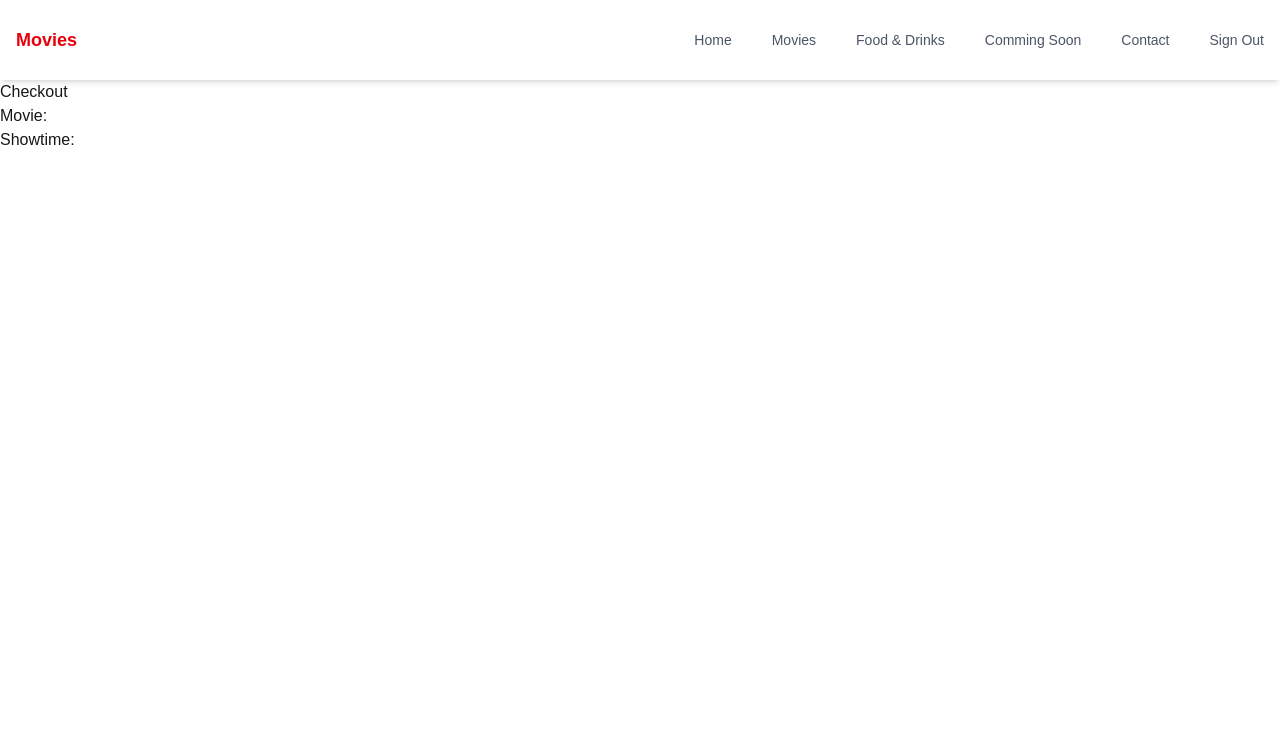
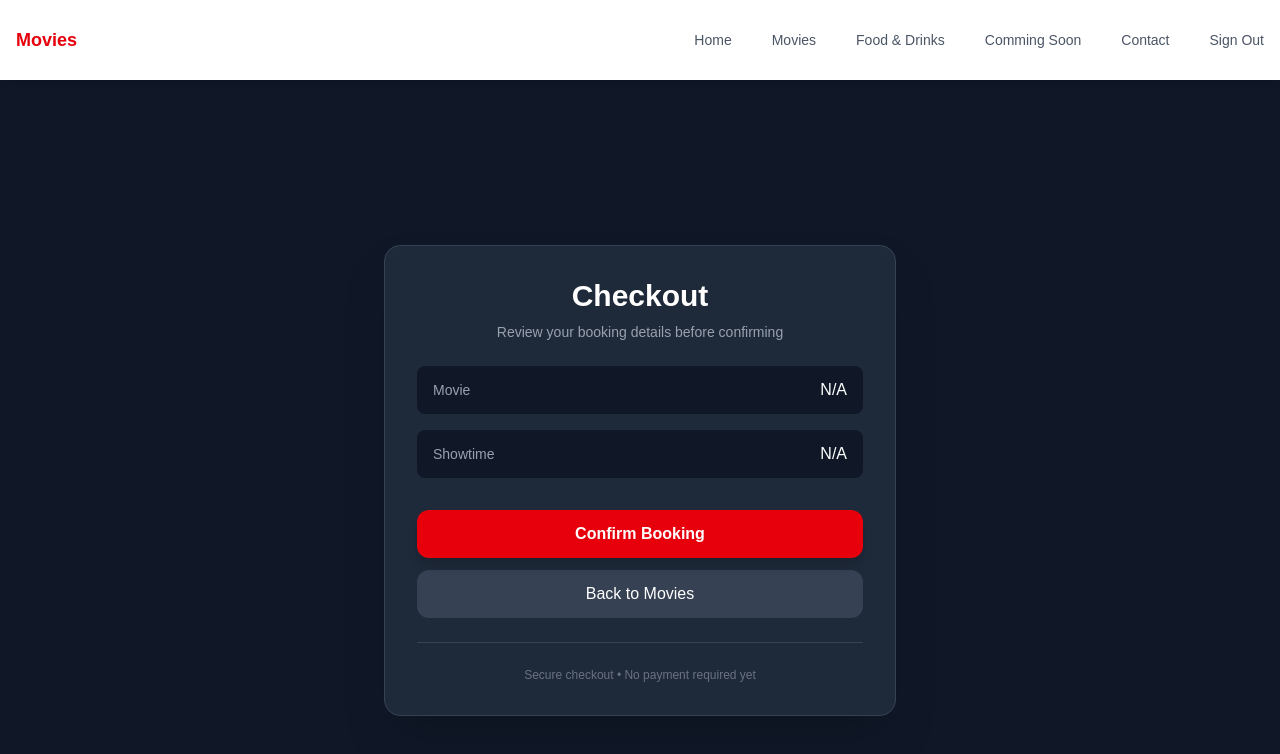
Before and after one commit to SantinoGiordano/theaterAppFrontend, a Next.js app: page /checkout in a window 1280 px wide. Shown: the top 754 px of the page. Built offline with nearby package versions, Linux system fonts and the light colour scheme.

Commit message:
checkout page for movie

```diff
--- a/app/(root)/checkout/page.tsx
+++ b/app/(root)/checkout/page.tsx
@@ -1,6 +1,7 @@
-'use client'
+"use client";
 
 import { useSearchParams } from "next/navigation";
+import Link from "next/link";
 
 export default function CheckoutPage() {
   const params = useSearchParams();
@@ -8,10 +9,56 @@ export default function CheckoutPage() {
   const time = params.get("time");
 
   return (
-    <div>
-      <h1>Checkout</h1>
-      <p>Movie: {movie}</p>
-      <p>Showtime: {time}</p>
+    <div className="bg-gray-900 min-h-screen flex items-center justify-center px-4">
+      <div className="w-full max-w-lg bg-gray-800 border border-gray-700 rounded-2xl shadow-2xl p-8">
+        {/* Header */}
+        <header className="mb-6 text-center">
+          <h1 className="text-3xl font-extrabold text-white mb-2">
+            Checkout
+          </h1>
+          <p className="text-gray-400 text-sm">
+            Review your booking details before confirming
+          </p>
+        </header>
+
+        {/* Booking Details */}
+        <div className="space-y-4 mb-8">
+          <div className="flex justify-between items-center bg-gray-900 rounded-lg px-4 py-3">
+            <span className="text-gray-400 text-sm">Movie</span>
+            <span className="text-white font-medium text-right">
+              {movie || "N/A"}
+            </span>
+          </div>
+
+          <div className="flex justify-between items-center bg-gray-900 rounded-lg px-4 py-3">
+            <span className="text-gray-400 text-sm">Showtime</span>
+            <span className="text-white font-medium">
+              {time || "N/A"}
+            </span>
+          </div>
+        </div>
+
+        {/* Actions */}
+        <div className="space-y-3">
+          <button
+            className="w-full py-3 bg-red-600 hover:bg-red-700 text-white rounded-xl font-semibold shadow-lg transition-all duration-200 focus:outline-none focus:ring-2 focus:ring-red-500 focus:ring-offset-2 focus:ring-offset-gray-900"
+            aria-label="Confirm booking"
+          >
+            Confirm Booking
+          </button>
+
+          <Link
+            href="/movies"
+            className="block text-center py-3 bg-gray-700 hover:bg-gray-600 text-white rounded-xl font-medium transition-all duration-200 focus:outline-none focus:ring-2 focus:ring-gray-500"
+          >
+            Back to Movies
+          </Link>
+        </div>
+
+        <div className="mt-6 pt-6 border-t border-gray-700 text-center text-xs text-gray-500">
+          Secure checkout • No payment required yet
+        </div>
+      </div>
     </div>
   );
 }
```
